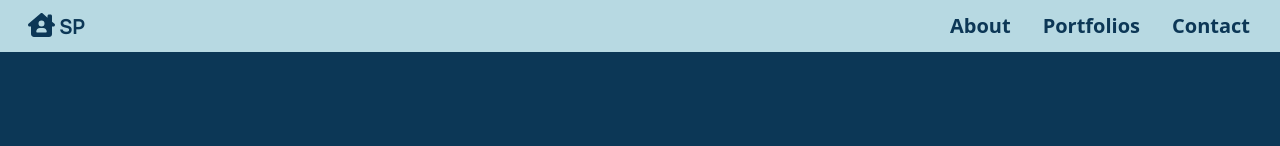
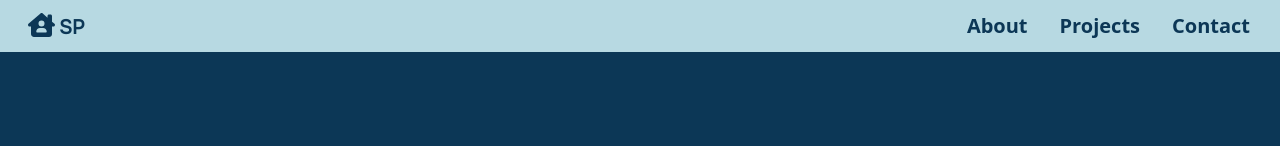
Before and after one commit to siwatoa/portfoliov1, a React (Vite) app: page / in a window 1280 px wide. Shown: the top 146 px of the page. Built offline with nearby package versions, Linux system fonts and the light colour scheme.

Commit message:
change portfolios to projects in navbar

```diff
--- a/src/sections/NavBar.jsx
+++ b/src/sections/NavBar.jsx
@@ -7,7 +7,7 @@ import { useState } from "react";
 const NavBar = () => {
     const Links =[
         {name:"About",link:"/"},
-        {name:"Portfolios",link:"/"},
+        {name:"Projects",link:"/"},
         {name:"Contact",link:"/"},
     ];
     const [open,setOpen] = useState(false);
```
